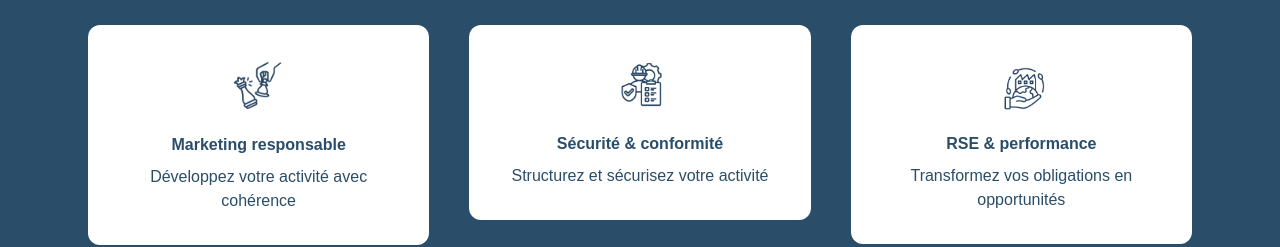
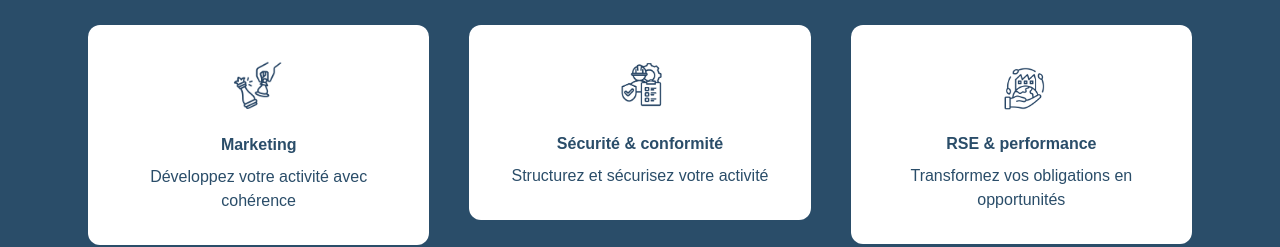
Before and after one commit to Delphine67/horizon-pme, a Next.js app: page / in a window 1280 px wide. Shown: the part 1240-1487 px from the top of the page. Built offline with nearby package versions, Linux system fonts and the light colour scheme.

Commit message:
mise à jour finale site

```diff
--- a/app/page.tsx
+++ b/app/page.tsx
@@ -96,7 +96,7 @@
             <Link href="/expertises">
               <div className="bg-white text-[#2A4D69] p-8 rounded-xl text-center hover:shadow-xl transition cursor-pointer">
                 <img src="/picto-marketing.png" className="w-16 mx-auto mb-4" />
-                <h3 className="font-semibold mb-2">Marketing responsable</h3>
+                <h3 className="font-semibold mb-2">Marketing</h3>
                 <p>Développez votre activité avec cohérence</p>
               </div>
             </Link>
```
